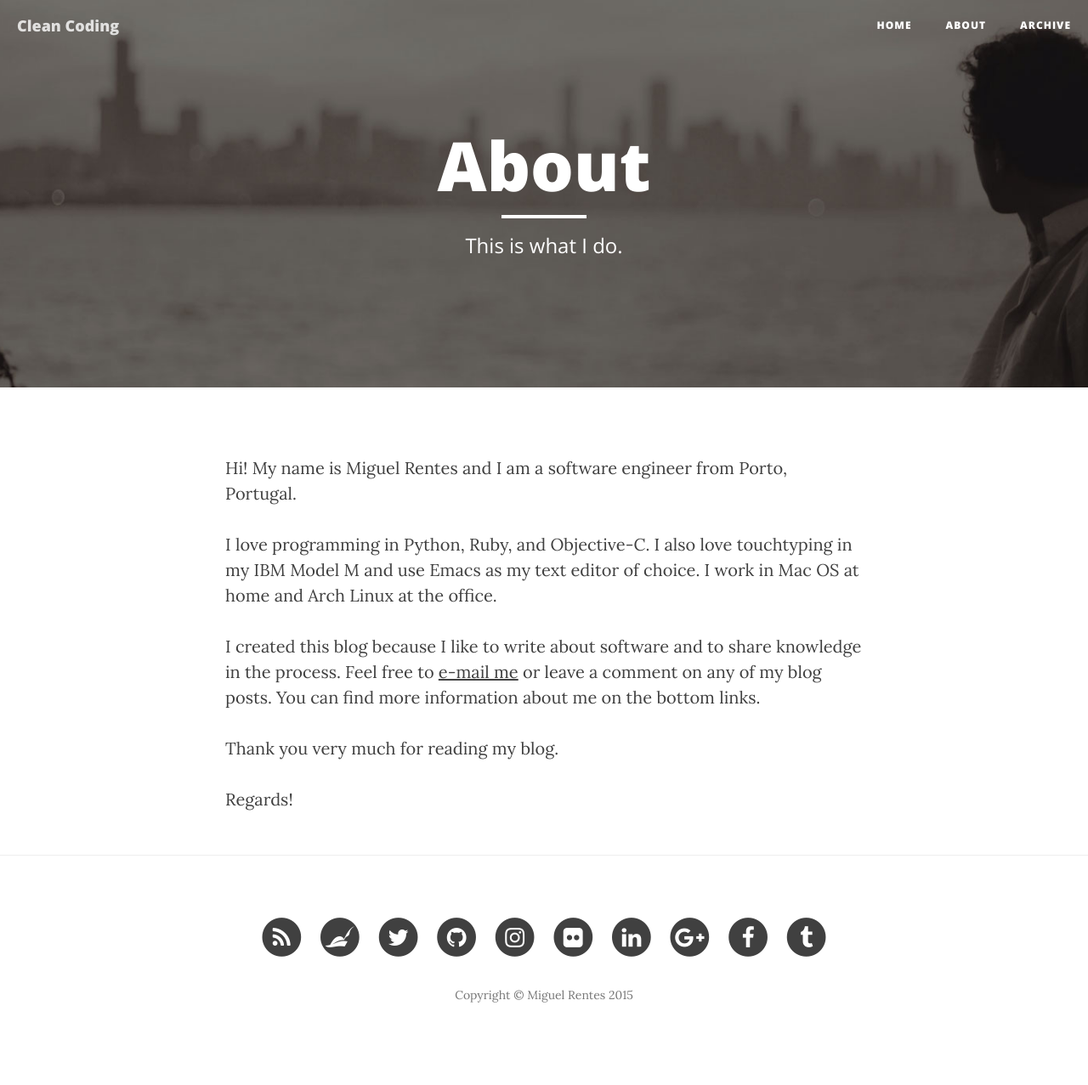
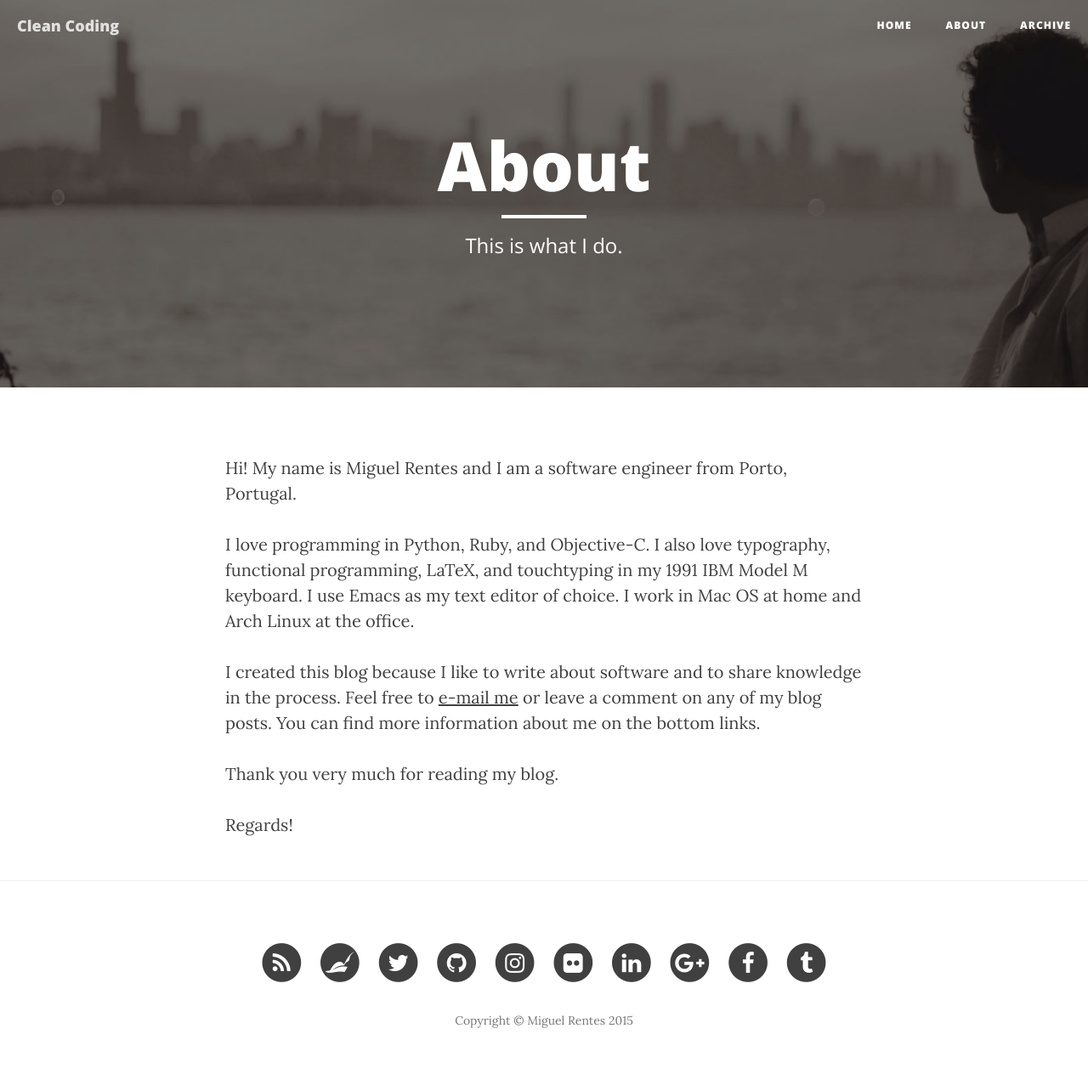
Before and after one commit to rentes/rentes.github.io, a Jekyll site: the page built from about.md, in a window 1280 px wide. Shown: the whole page at 85% size. Built offline with Jekyll 4.4.1, drawn with Linux system fonts in a browser that asks for light colours; nearby versions of some CDN libraries; before the commit the page ends 1247 px from its top, so only the background shows below that.

Commit message:
Updates about page

```diff
--- a/about.md
+++ b/about.md
@@ -7,7 +7,7 @@ header-img: "img/about-bg.jpg"
 
 Hi! My name is Miguel Rentes and I am a software engineer from Porto, Portugal.
 
-I love programming in Python, Ruby, and Objective-C. I also love touchtyping in my IBM Model M and use Emacs as my text editor of choice. I work in Mac OS at home and Arch Linux at the office.
+I love programming in Python, Ruby, and Objective-C. I also love typography, functional programming, LaTeX, and touchtyping in my 1991 IBM Model M keyboard. I use Emacs as my text editor of choice. I work in Mac OS at home and Arch Linux at the office.
 
 I created this blog because I like to write about software and to share knowledge in the process. Feel free to [e-mail me](mailto:miguel.rentes@gmail.com) or leave a comment on any of my blog posts. You can find more information about me on the bottom links.
 
```
